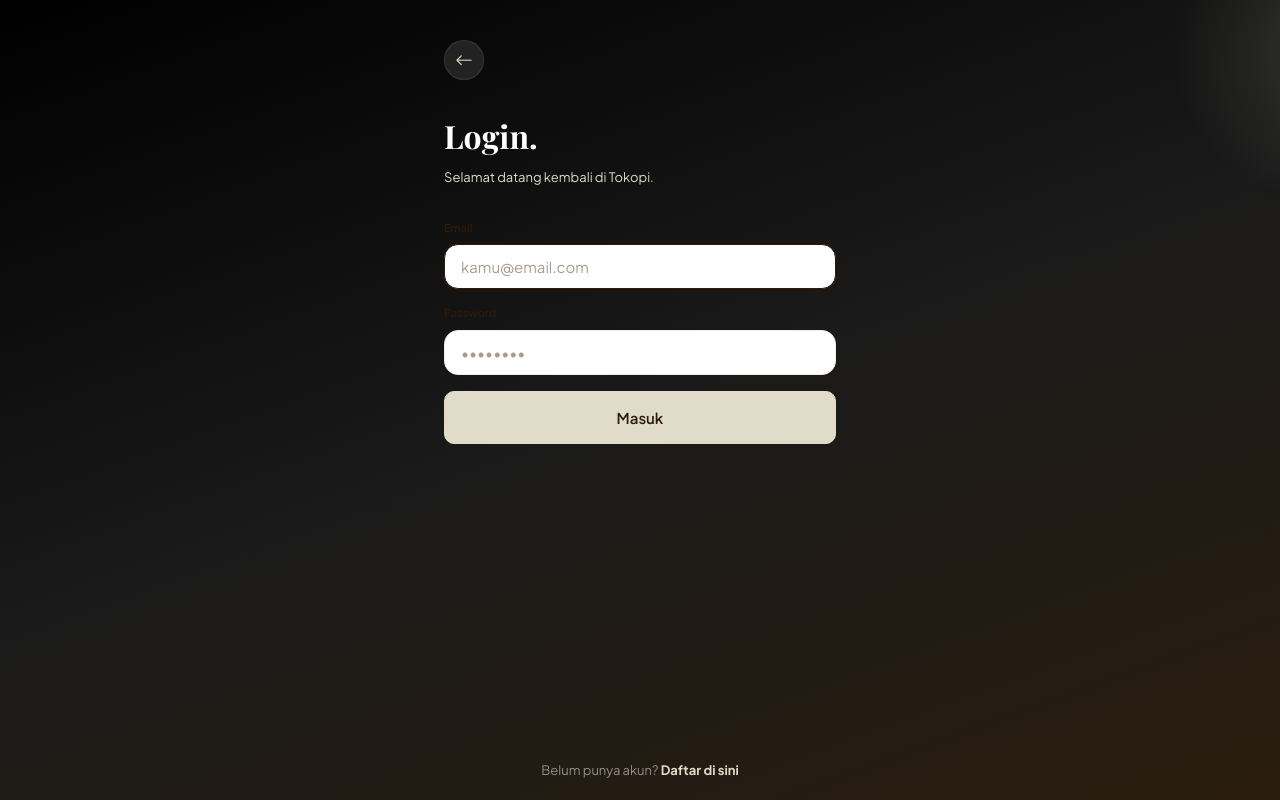
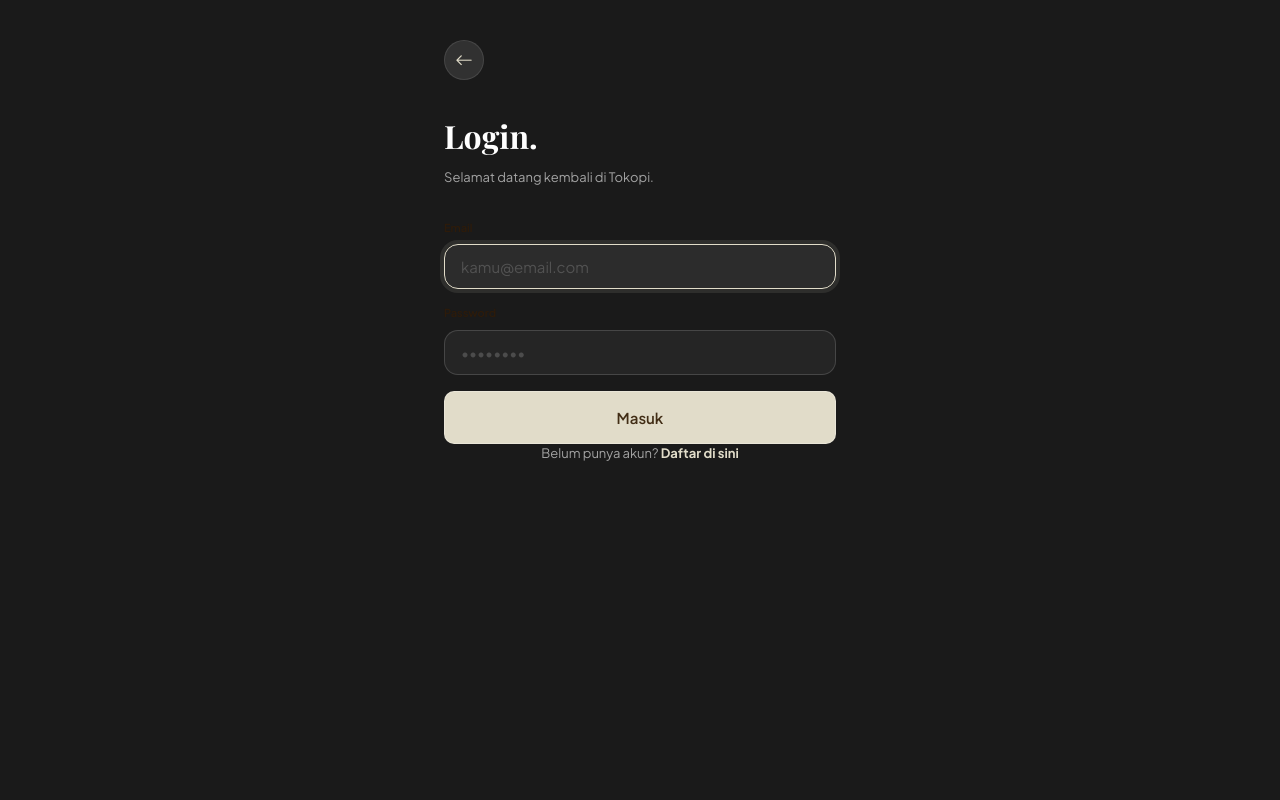
Before and after one commit to RIOFIKRIRAMADHAN/TOKOPI, a PHP site: page /customer/login.php in a window 1280 px wide. Run offline with PHP 8.4, Linux system fonts and the light colour scheme.

Commit message:
fix: restore dark theme for customer auth & scan pages
- Add .theme-dark CSS variables in tokens.css for explicit dark mode
- Apply .theme-dark to customer/login.php and customer/register.php
- Fix scan-page/card-scan/card-error to use explicit dark colors (not design system vars)
- Remove conflicting .auth-page styles from layout.css

```diff
--- a/assets/css/layout.css
+++ b/assets/css/layout.css
@@ -259,26 +259,17 @@
   padding: 0 6px; font-family: var(--font-mono);
 }
 
-/* Customer Auth Pages (Login, Register) */
-.auth-page { background: #1a1a1a; color: #fff; min-height: 100vh; display: flex; flex-direction: column; font-family: var(--font-sans); }
-.auth-page .bg-ornament { position: fixed; inset: 0; z-index: 0; background: linear-gradient(160deg, #000 0%, #1a1a1a 50%, #2a1d0e 100%); }
-.auth-page .bg-ornament::before { content: ''; position: absolute; top: -20%; right: -20%; width: 400px; height: 400px; background: radial-gradient(circle, rgba(225,220,201,.15) 0%, transparent 60%); border-radius: 50%; }
+/* Customer Auth Pages (Login, Register) - uses .theme-dark from tokens.css */
 .auth-container { position: relative; z-index: 1; flex: 1; display: flex; flex-direction: column; padding: var(--space-10) var(--space-6) var(--space-5); max-width: 440px; margin: 0 auto; width: 100%; }
 .btn-back { display: inline-flex; align-items: center; justify-content: center; width: 40px; height: 40px; background: rgba(255,255,255,.1); border-radius: var(--radius-circle); color: var(--color-sand); text-decoration: none; font-size: 1.1rem; margin-bottom: var(--space-8); border: 1px solid rgba(255,255,255,.1); transition: background var(--transition-fast); }
 .btn-back:active { background: rgba(255,255,255,.2); }
-.brand { font-family: var(--font-serif); font-size: var(--text-3xl); font-weight: var(--font-bold); color: #fff; margin-bottom: var(--space-2); }
-.tagline { color: var(--color-sand); font-size: var(--text-sm); margin-bottom: var(--space-8); }
+.brand { font-family: var(--font-serif); font-size: var(--text-3xl); font-weight: var(--font-bold); color: var(--color-text); margin-bottom: var(--space-2); }
+.tagline { color: var(--color-text-muted); font-size: var(--text-sm); margin-bottom: var(--space-8); }
 
 .auth-form .form-group { margin-bottom: var(--space-5); }
-.auth-form .form-label { color: var(--color-sand); font-size: var(--text-xs); font-weight: var(--font-semibold); margin-bottom: var(--space-2); }
-.auth-form .form-control { background: rgba(255,255,255,.05); border: 1.5px solid rgba(255,255,255,.15); border-radius: var(--radius-lg); color: #fff; padding: var(--space-4); font-size: var(--text-base); transition: all var(--transition-fast); }
-.auth-form .form-control::placeholder { color: rgba(255,255,255,.3); }
-.auth-form .form-control:focus { border-color: var(--color-sand); background: rgba(255,255,255,.08); box-shadow: 0 0 0 4px rgba(225,220,201,.1); }
-.auth-form .btn-submit { width: 100%; padding: var(--space-4); background: var(--color-sand); color: var(--color-espresso); border: none; border-radius: var(--radius-xl); font-weight: var(--font-extrabold); font-size: var(--text-base); font-family: inherit; cursor: pointer; margin-top: var(--space-2); transition: all var(--transition-fast); }
-.auth-form .btn-submit:active { transform: scale(0.98); }
-.auth-form .btn-submit:disabled { opacity: 0.6; }
+.auth-form .form-label { color: var(--color-text-muted); font-size: var(--text-xs); font-weight: var(--font-semibold); margin-bottom: var(--space-2); }
 
-.auth-footer { margin-top: auto; text-align: center; font-size: var(--text-sm); color: rgba(255,255,255,.5); }
+.auth-footer { margin-top: auto; text-align: center; font-size: var(--text-sm); color: var(--color-text-muted); }
 .auth-footer a { color: var(--color-sand); font-weight: var(--font-bold); text-decoration: none; }
 
 /* =========================================
--- a/assets/css/tokens.css
+++ b/assets/css/tokens.css
@@ -128,6 +128,48 @@
   }
 }
 
+/* ---- Auth Pages Dark Theme (explicit opt-in via .theme-dark) ---- */
+.theme-dark {
+  --color-bg: #1a1a1a;
+  --color-bg-alt: #1a1a1a;
+  --color-bg-white: #000;
+  --color-text: #fff;
+  --color-text-muted: rgba(255,255,255,.6);
+  --color-text-on-dark: #fff;
+  --color-border: rgba(255,255,255,.15);
+  --color-border-strong: rgba(255,255,255,.25);
+  --color-focus: rgba(225,220,201,.25);
+  --color-overlay: rgba(0,0,0,.6);
+
+  /* Auth-specific overrides */
+  --espresso: #412D15;
+  --sand: #E1DCC9;
+  --sand-light: #F3F0E6;
+  --sand-50: #FAF6EC;
+  --red: #dc2626;
+}
+
+.theme-dark .form-control,
+.theme-dark .form-select {
+  background: rgba(255,255,255,.05);
+  border-color: rgba(255,255,255,.15);
+  color: #fff;
+}
+.theme-dark .form-control::placeholder { color: rgba(255,255,255,.3); }
+.theme-dark .form-control:focus,
+.theme-dark .form-select:focus {
+  border-color: var(--sand);
+  background: rgba(255,255,255,.08);
+  box-shadow: 0 0 0 4px rgba(225,220,201,.1);
+}
+.theme-dark .btn-sand { background: var(--sand); color: var(--espresso) !important; }
+.theme-dark .btn-sand:hover { background: var(--sand-light); }
+.theme-dark .btn-espresso { background: var(--espresso); color: #fff !important; }
+.theme-dark .btn-espresso:hover { background: #2a1d0e; }
+.theme-dark .alert-error { background: rgba(220,38,38,.15); color: #fca5a5; border-color: rgba(220,38,38,.3); }
+.theme-dark .alert-success { background: rgba(46,125,91,.15); color: #6ee7b7; border-color: rgba(46,125,91,.3); }
+.theme-dark .text-muted { color: rgba(255,255,255,.5) !important; }
+
 /* Reduced motion */
 @media (prefers-reduced-motion: reduce) {
   :root {
--- a/customer/login.php
+++ b/customer/login.php
@@ -29,7 +29,7 @@ $table_nama = $_SESSION['customer_table_nama'] ?? '';
     <link href="/tokopi/assets/css/app.css" rel="stylesheet">
 </head>
 
-<body class="auth-page">
+<body class="theme-dark">
     <div class="bg-ornament"></div>
 
     <div class="auth-container">
--- a/customer/register.php
+++ b/customer/register.php
@@ -26,7 +26,7 @@ $table_nama = $_SESSION['customer_table_nama'] ?? '';
     <link href="/tokopi/assets/css/app.css" rel="stylesheet">
 </head>
 
-<body class="auth-page">
+<body class="theme-dark">
     <div class="bg-ornament"></div>
 
     <div class="auth-container">
```
Also changed, not shown: other parts of assets/css/layout.css (+13 -13 lines).
